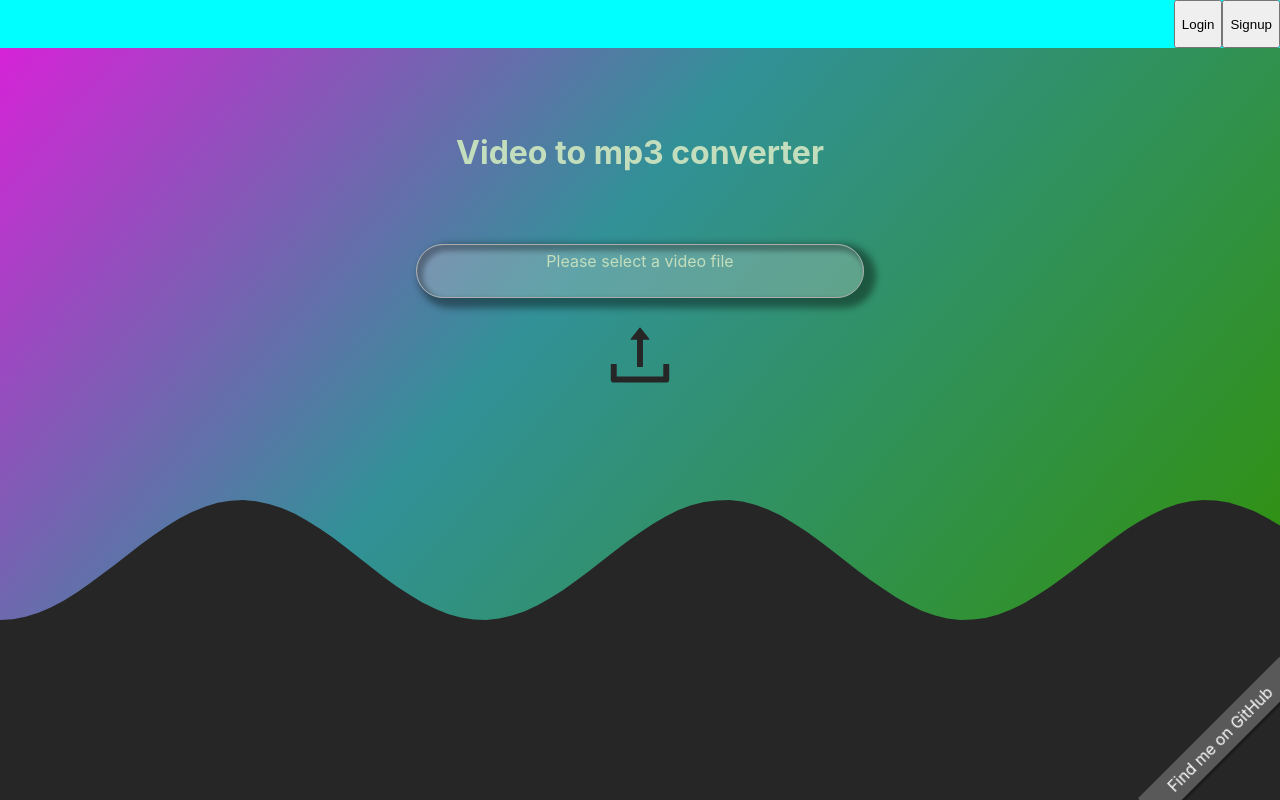
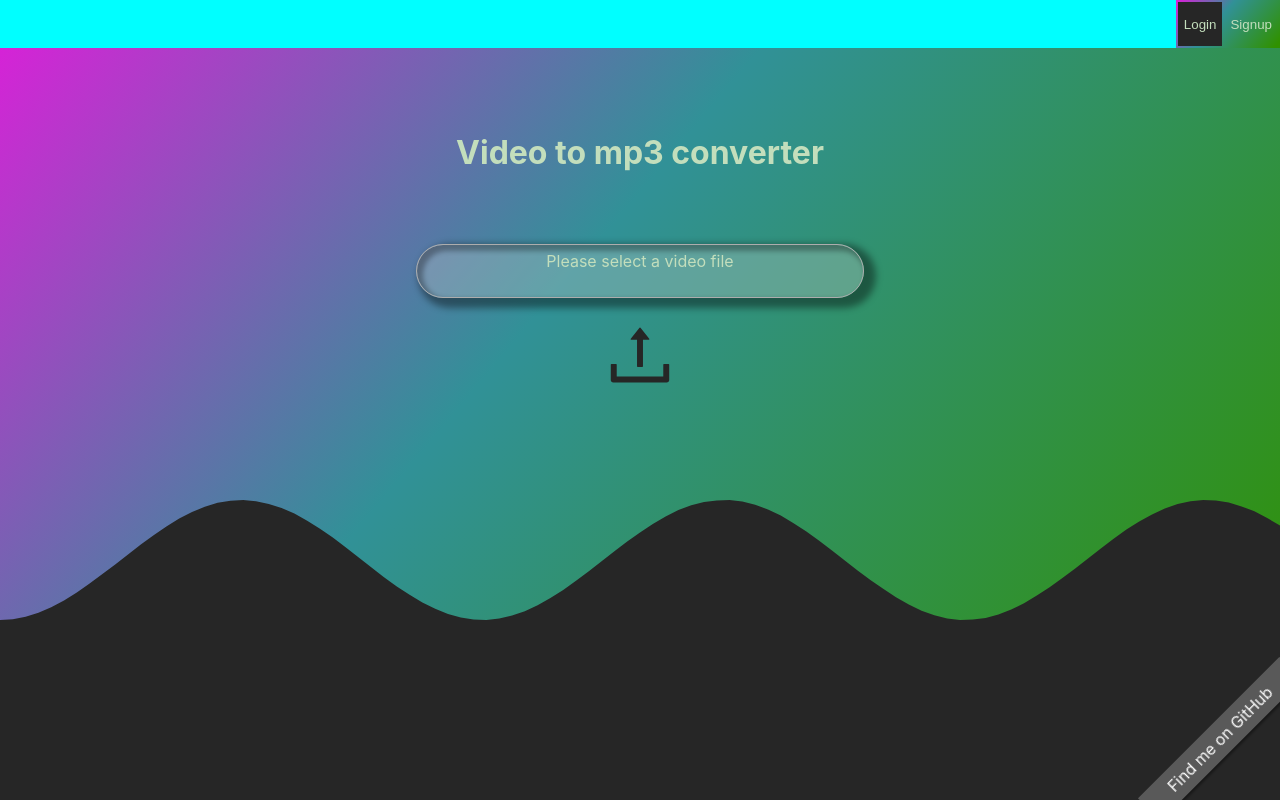
Before and after one commit to dunnjm814/audioconverter, a React (Create React App) app in the folder react-app/: page / in a window 1280 px wide. Built offline with nearby package versions, Linux system fonts and the light colour scheme.

Commit message:
style auth buttons

```diff
--- a/react-app/src/navigation/nav.css
+++ b/react-app/src/navigation/nav.css
@@ -12,3 +12,37 @@
     background-color: aqua;
 
 }
+.button-wrap{
+    background: linear-gradient(
+        130deg
+        ,#DE1DDA,#319197 41.07%,#309100 96.05%);
+}
+
+.login{
+    height: 100%;
+    border: 2px solid rgb(38,38,38, .0);
+    border-right: none;
+    color: #C3DEBC;
+    background-clip: padding-box;
+    background-color: rgb(38,38,38);
+    cursor: pointer;
+    transition: 0.5s;
+}
+
+.signup{
+    height: 100%;
+    border: 2px solid rgb(38,38,38, .0);
+    background-color: transparent;
+    color: #C3DEBC;
+    cursor: pointer;
+    transition: 0.5s;
+}
+.login:hover{
+    background-color: rgba(255, 255, 255, 0.5);
+}
+.signup:hover{
+
+    border: 2px solid rgb(38,38,38, 1);
+
+
+}
--- a/react-app/src/navigation/navigation.js
+++ b/react-app/src/navigation/navigation.js
@@ -14,8 +14,10 @@ function Navigation() {
 
     return (
         <div className="nav">
-            <button className="login" onClick={login}>Login</button>
-            <button className="signup" onClick={signup}>Signup</button>
+            <div className="button-wrap">
+                <button className="login" onClick={login}>Login</button>
+                <button className="signup" onClick={signup}>Signup</button>
+            </div>
         </div>
     )
 }
```
